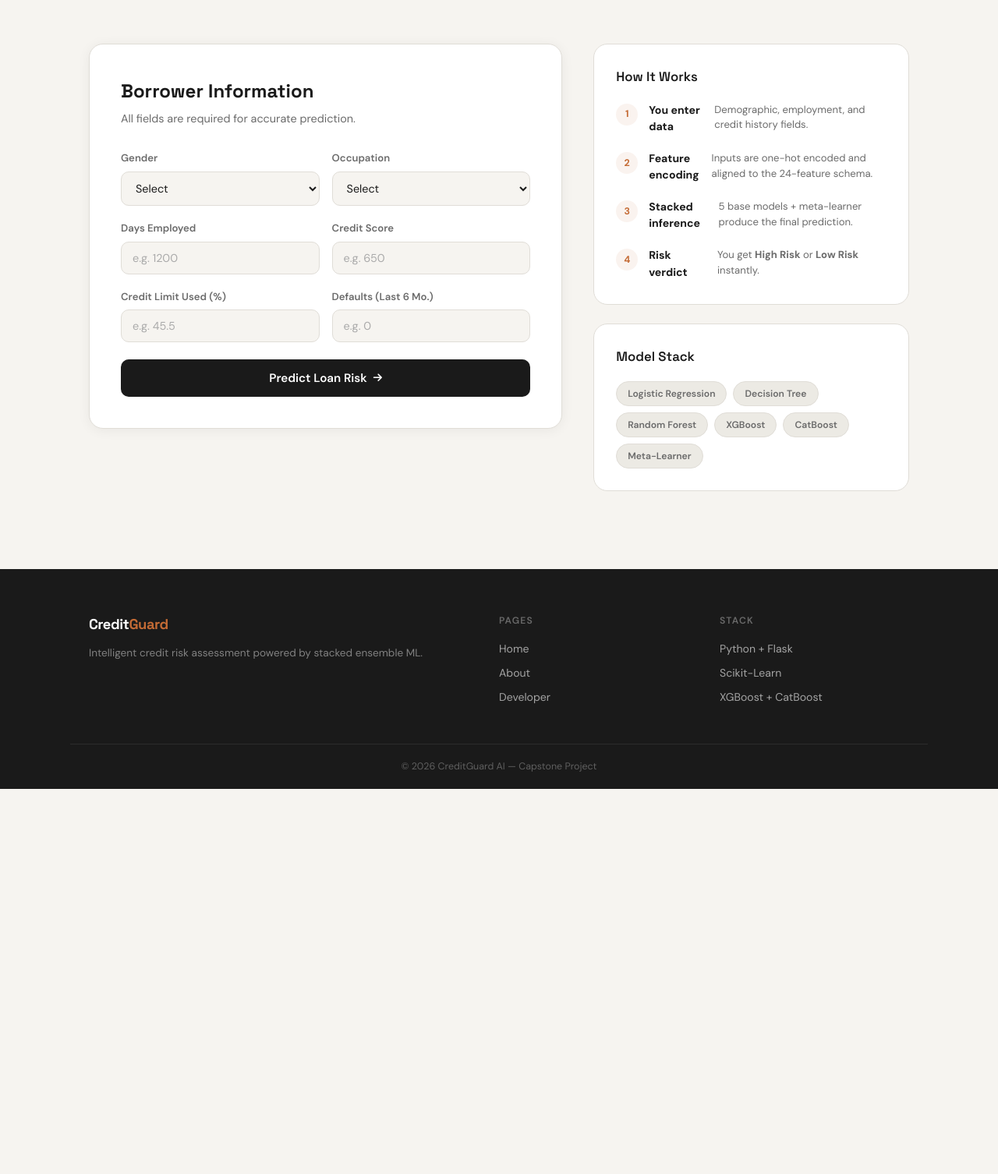
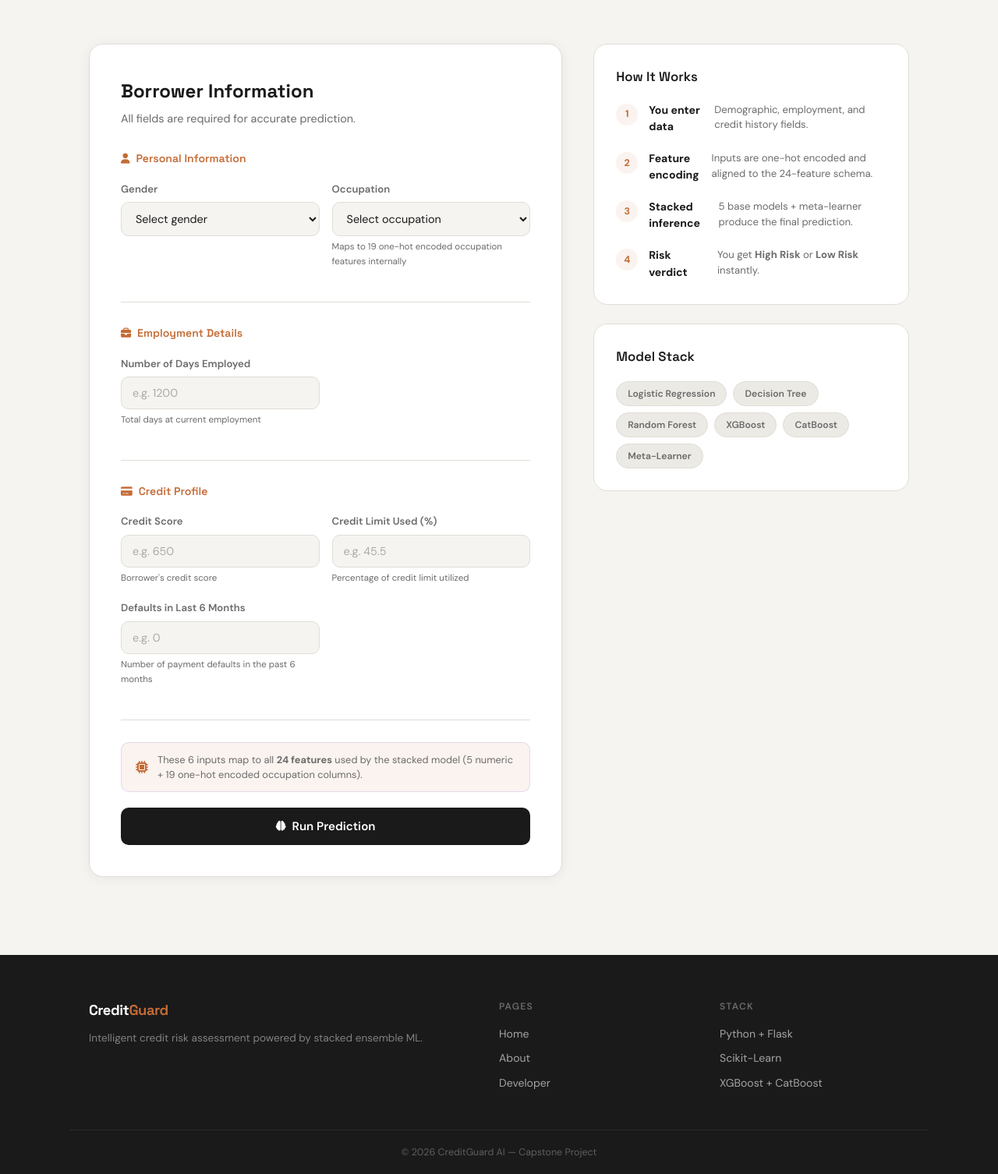
Before and after one commit to SATHAR28/credit-risk-ml-project, a Flask app: page /predict in a window 1280 px wide. Shown: the part 301-1807 px from the top of the page at 78% size. Before the commit the page ends 1313 px from the top, so only its background shows below. Run offline with Flask 3, Linux system fonts and the light colour scheme; parts of the project's set-up code (start-up, migrations or seed data) failed here and were passed over.

Commit message:
fixed errors and render deployement

```diff
--- a/backend/app.py
+++ b/backend/app.py
@@ -61,6 +61,7 @@ def predict_page():
         "predict.html",
         occupations=OCCUPATION_VALUES,
         prediction=None,
+        probability=None,
         error=None,
     )
 
@@ -82,6 +83,7 @@ def predict():
                 "predict.html",
                 occupations=OCCUPATION_VALUES,
                 prediction=None,
+                probability=None,
                 error="All fields are required. Please fill in every input.",
             )
 
@@ -97,7 +99,32 @@ def predict():
                 "predict.html",
                 occupations=OCCUPATION_VALUES,
                 prediction=None,
+                probability=None,
                 error="Invalid numeric value. Please enter valid numbers.",
+            )
+
+        # ── strict range validation ──────────────────────────────────────
+        validation_errors = []
+        if credit_score_val < 300 or credit_score_val > 850:
+            validation_errors.append("Credit Score must be between 300 and 850.")
+        if credit_limit_val < 0 or credit_limit_val > 100:
+            validation_errors.append("Credit Limit Used (%) must be between 0 and 100.")
+        if defaults_6m_val < 0 or defaults_6m_val > 10:
+            validation_errors.append("Defaults in Last 6 Months must be between 0 and 10.")
+        if days_employed_val < 0:
+            validation_errors.append("Days Employed must be 0 or greater.")
+        if gender_val not in (0, 1):
+            validation_errors.append("Gender must be 0 (Female) or 1 (Male).")
+        if occupation not in OCCUPATION_VALUES:
+            validation_errors.append(f"Invalid occupation: {occupation}.")
+
+        if validation_errors:
+            return render_template(
+                "predict.html",
+                occupations=OCCUPATION_VALUES,
+                prediction=None,
+                probability=None,
+                error=" ".join(validation_errors),
             )
 
         # ── build feature vector in training order ───────────────────────
@@ -114,14 +141,27 @@ def predict():
 
         df = pd.DataFrame([row], columns=FEATURE_NAMES)
 
+        # ── debug logging ────────────────────────────────────────────────
+        print("\n[DEBUG] Input to model:")
+        print(df.to_string())
+        print()
+
         # ── predict ──────────────────────────────────────────────────────
         pred = model.predict(df)[0]
         result = "High Risk" if int(pred) == 1 else "Low Risk"
+
+        # ── probability of default ───────────────────────────────────────
+        probability = None
+        if hasattr(model, "predict_proba"):
+            proba = model.predict_proba(df)[0]
+            # class 1 = default probability
+            probability = round(float(proba[1]) * 100, 2)
 
         return render_template(
             "predict.html",
             occupations=OCCUPATION_VALUES,
             prediction=result,
+            probability=probability,
             error=None,
         )
 
@@ -131,6 +171,7 @@ def predict():
             "predict.html",
             occupations=OCCUPATION_VALUES,
             prediction=None,
+            probability=None,
             error="An unexpected error occurred. Please try again.",
         )
 
--- a/requirements.txt
+++ b/requirements.txt
@@ -5,3 +5,4 @@ scikit-learn==1.6.1
 joblib
 catboost
 xgboost
+gunicorn
--- a/static/style.css
+++ b/static/style.css
@@ -178,9 +178,47 @@ img{max-width:100%;display:block}
 .field input,.field select{width:100%;padding:11px 14px;font-size:.9rem;font-family:var(--font-body);background:var(--bg);border:1px solid var(--border);border-radius:var(--radius);transition:border-color var(--transition),box-shadow var(--transition);color:var(--text)}
 .field input::placeholder{color:#aaa}
 .field input:focus,.field select:focus{outline:none;border-color:var(--accent);box-shadow:0 0 0 3px var(--accent-light)}
+.field-hint{display:block;font-size:.72rem;color:var(--muted);margin-top:4px}
 .submit-btn{display:flex;align-items:center;justify-content:center;gap:8px;width:100%;padding:14px;font-size:.95rem;font-weight:600;font-family:var(--font-body);background:var(--text);color:#fff;border:none;border-radius:var(--radius);cursor:pointer;transition:background var(--transition);margin-top:4px}
 .submit-btn:hover{background:var(--accent)}
 .submit-btn i{font-size:.8rem}
+
+/* form sections */
+.form-section{margin-bottom:28px;padding-bottom:24px;border-bottom:1px solid var(--border)}
+.form-section:last-of-type{border-bottom:none;margin-bottom:16px;padding-bottom:0}
+.form-section-title{font-family:var(--font-head);font-size:.88rem;font-weight:600;color:var(--accent);margin-bottom:16px;display:flex;align-items:center;gap:8px}
+.form-section-title i{font-size:.82rem}
+
+/* feature summary */
+.feature-summary{display:flex;align-items:center;gap:12px;background:var(--accent-light);border:1px solid rgba(79,70,229,.15);border-radius:var(--radius);padding:12px 18px;margin-bottom:20px;font-size:.8rem;color:var(--muted);line-height:1.5}
+.feature-summary i{font-size:1rem;color:var(--accent);flex-shrink:0}
+
+/* result card */
+.result-card{border-radius:var(--radius-lg);padding:24px 28px;margin-bottom:28px;border:1px solid}
+.result-danger{background:#fef2f2;border-color:#fecaca}
+.result-safe{background:#f0fdf4;border-color:#bbf7d0}
+.result-header{display:flex;align-items:center;gap:16px;margin-bottom:20px}
+.result-icon{font-size:2.2rem}
+.result-danger .result-icon{color:#dc2626}
+.result-safe .result-icon{color:#16a34a}
+.result-label{display:block;font-size:.72rem;text-transform:uppercase;letter-spacing:1px;color:var(--muted);font-weight:600}
+.result-value{font-family:var(--font-head);font-size:1.5rem;font-weight:700}
+.result-danger .result-value{color:#dc2626}
+.result-safe .result-value{color:#16a34a}
+
+/* probability bar */
+.prob-section{background:rgba(255,255,255,.6);border-radius:var(--radius);padding:18px 20px}
+.prob-header{display:flex;justify-content:space-between;align-items:center;margin-bottom:10px}
+.prob-title{font-size:.82rem;font-weight:600;color:var(--text)}
+.prob-pct{font-family:var(--font-head);font-size:1.3rem;font-weight:700}
+.prob-pct-high{color:#dc2626}
+.prob-pct-low{color:#16a34a}
+.prob-bar-track{width:100%;height:10px;background:#e5e7eb;border-radius:50px;overflow:hidden}
+.prob-bar-fill{height:100%;border-radius:50px;transition:width .8s ease}
+.prob-fill-high{background:linear-gradient(90deg,#f87171,#dc2626)}
+.prob-fill-low{background:linear-gradient(90deg,#4ade80,#16a34a)}
+.prob-note{margin-top:12px;font-size:.78rem;color:var(--muted);display:flex;align-items:center;gap:6px}
+.prob-note i{font-size:.8rem}
 
 /* sidebar */
 .p-sidebar{display:flex;flex-direction:column;gap:24px}
--- a/templates/predict.html
+++ b/templates/predict.html
@@ -46,27 +46,54 @@
       {% endif %}
 
       {% if prediction %}
-      <div class="msg {{ 'msg-danger' if prediction == 'High Risk' else 'msg-safe' }}">
-        <div class="msg-icon">
+      <div class="result-card {{ 'result-danger' if prediction == 'High Risk' else 'result-safe' }}">
+        <div class="result-header">
+          <div class="result-icon">
             {% if prediction == 'High Risk' %}
-          <i class="fas fa-xmark-circle"></i>
+            <i class="fas fa-shield-xmark"></i>
             {% else %}
-          <i class="fas fa-circle-check"></i>
+            <i class="fas fa-shield-check"></i>
             {% endif %}
           </div>
           <div>
-          <span class="msg-label">Model Verdict</span>
-          <span class="msg-value">{{ prediction }}</span>
+            <span class="result-label">Model Verdict</span>
+            <span class="result-value">{{ prediction }}</span>
           </div>
+        </div>
+        {% if probability is not none %}
+        <div class="prob-section">
+          <div class="prob-header">
+            <span class="prob-title">Default Probability</span>
+            <span class="prob-pct {{ 'prob-pct-high' if probability > 50 else 'prob-pct-low' }}">{{ "%.1f"|format(probability) }}%</span>
+          </div>
+          <div class="prob-bar-track">
+            <div class="prob-bar-fill {% if probability > 50 %}prob-fill-high{% else %}prob-fill-low{% endif %}" data-width="{{ probability }}"></div>
+          </div>
+          <p class="prob-note">
+            {% if probability > 70 %}
+            <i class="fas fa-triangle-exclamation"></i> Very high likelihood of default — loan is extremely risky.
+            {% elif probability > 50 %}
+            <i class="fas fa-triangle-exclamation"></i> Elevated risk — borrower is more likely to default than not.
+            {% elif probability > 30 %}
+            <i class="fas fa-info-circle"></i> Moderate risk — some chance of default; proceed with caution.
+            {% else %}
+            <i class="fas fa-circle-check"></i> Low risk — borrower is unlikely to default.
+            {% endif %}
+          </p>
+        </div>
+        {% endif %}
       </div>
       {% endif %}
 
       <form action="/predict" method="POST" class="pred-form">
+        <!-- Section 1: Personal Information -->
+        <div class="form-section">
+          <div class="form-section-title"><i class="fas fa-user"></i> Personal Information</div>
           <div class="row-2">
             <div class="field">
               <label for="gender">Gender</label>
               <select id="gender" name="gender" required>
-              <option value="" disabled selected>Select</option>
+                <option value="" disabled selected>Select gender</option>
                 <option value="0">Female</option>
                 <option value="1">Male</option>
               </select>
@@ -74,34 +101,61 @@
             <div class="field">
               <label for="occupation">Occupation</label>
               <select id="occupation" name="occupation" required>
-              <option value="" disabled selected>Select</option>
+                <option value="" disabled selected>Select occupation</option>
                 {% for occ in occupations %}
                 <option value="{{ occ }}">{{ occ }}</option>
                 {% endfor %}
               </select>
+              <span class="field-hint">Maps to 19 one-hot encoded occupation features internally</span>
+            </div>
+          </div>
+        </div>
+
+        <!-- Section 2: Employment Details -->
+        <div class="form-section">
+          <div class="form-section-title"><i class="fas fa-briefcase"></i> Employment Details</div>
+          <div class="row-2">
+            <div class="field">
+              <label for="no_of_days_employed">Number of Days Employed</label>
+              <input type="number" id="no_of_days_employed" name="no_of_days_employed" placeholder="e.g. 1200" step="1" required/>
+              <span class="field-hint">Total days at current employment</span>
+            </div>
+          </div>
+        </div>
+
+        <!-- Section 3: Credit Profile -->
+        <div class="form-section">
+          <div class="form-section-title"><i class="fas fa-credit-card"></i> Credit Profile</div>
+          <div class="row-2">
+            <div class="field">
+              <label for="credit_score">Credit Score</label>
+              <input type="number" id="credit_score" name="credit_score" placeholder="e.g. 650" step="0.01" required/>
+              <span class="field-hint">Borrower's credit score</span>
+            </div>
+            <div class="field">
+              <label for="credit_limit_used">Credit Limit Used (%)</label>
+              <input type="number" id="credit_limit_used" name="credit_limit_used" placeholder="e.g. 45.5" step="0.01" min="0" max="100" required/>
+              <span class="field-hint">Percentage of credit limit utilized</span>
             </div>
           </div>
           <div class="row-2">
             <div class="field">
-            <label for="no_of_days_employed">Days Employed</label>
-            <input type="number" id="no_of_days_employed" name="no_of_days_employed" placeholder="e.g. 1200" step="1" required/>
-          </div>
-          <div class="field">
-            <label for="credit_score">Credit Score</label>
-            <input type="number" id="credit_score" name="credit_score" placeholder="e.g. 650" step="0.01" required/>
+              <label for="default_in_last_6months">Defaults in Last 6 Months</label>
+              <input type="number" id="default_in_last_6months" name="default_in_last_6months" placeholder="e.g. 0" step="1" min="0" required/>
+              <span class="field-hint">Number of payment defaults in the past 6 months</span>
             </div>
           </div>
-        <div class="row-2">
-          <div class="field">
-            <label for="credit_limit_used">Credit Limit Used (%)</label>
-            <input type="number" id="credit_limit_used" name="credit_limit_used" placeholder="e.g. 45.5" step="0.01" min="0" max="100" required/>
         </div>
-          <div class="field">
-            <label for="default_in_last_6months">Defaults (Last 6 Mo.)</label>
-            <input type="number" id="default_in_last_6months" name="default_in_last_6months" placeholder="e.g. 0" step="1" min="0" required/>
+
+        <!-- Feature Summary -->
+        <div class="feature-summary">
+          <i class="fas fa-microchip"></i>
+          <span>These 6 inputs map to all <strong>24 features</strong> used by the stacked model (5 numeric + 19 one-hot encoded occupation columns).</span>
         </div>
-        </div>
-        <button type="submit" class="submit-btn">Predict Loan Risk <i class="fas fa-arrow-right"></i></button>
+
+        <button type="submit" class="submit-btn">
+          <i class="fas fa-brain"></i> Run Prediction
+        </button>
       </form>
     </div>
 
@@ -144,6 +198,12 @@
 </section>
 
 <!-- FOOTER -->
+
+<script>
+document.querySelectorAll('[data-width]').forEach(function(el){
+  el.style.width = el.getAttribute('data-width') + '%';
+});
+</script>
 <footer class="foot">
   <div class="foot-inner wrap">
     <div class="foot-brand">
```
Also changed, not shown: render.yaml (added, +7 -0 lines), 2 other files. Lines whose indentation alone changed are shown as unchanged.
